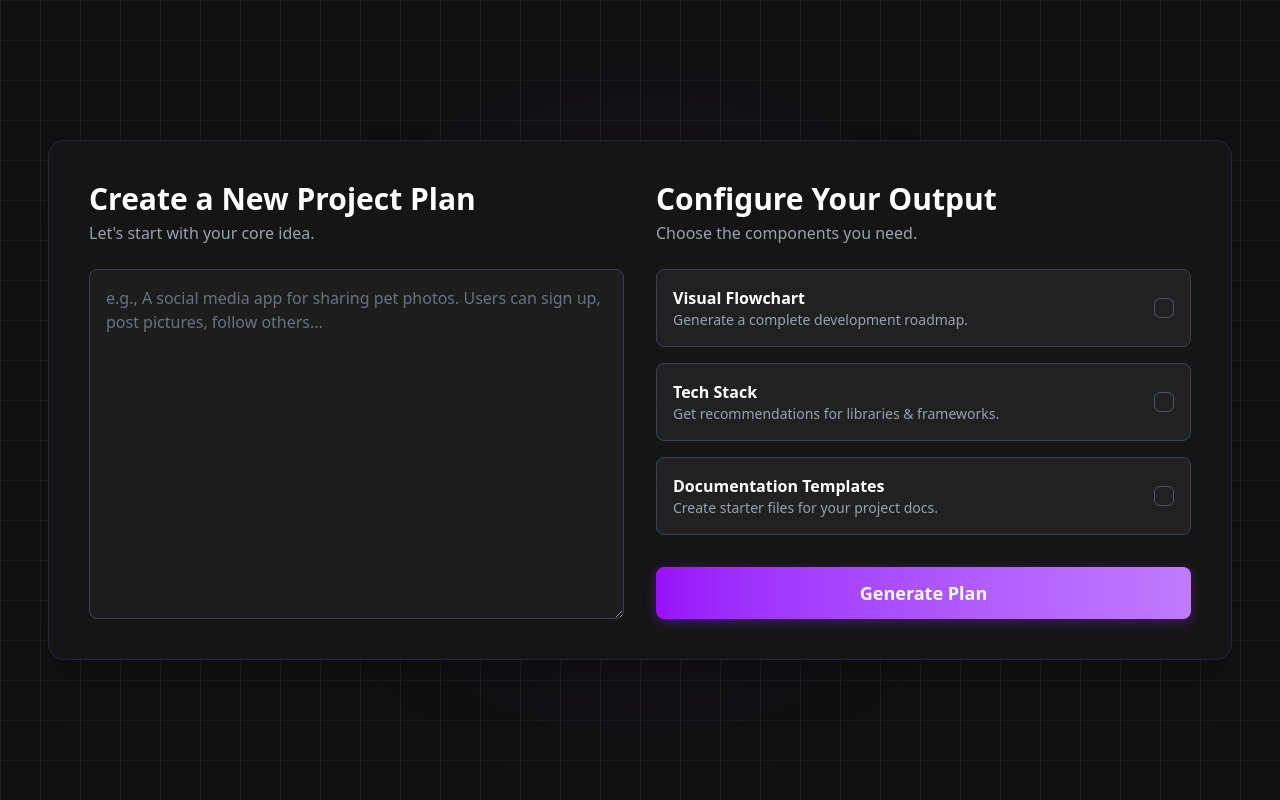
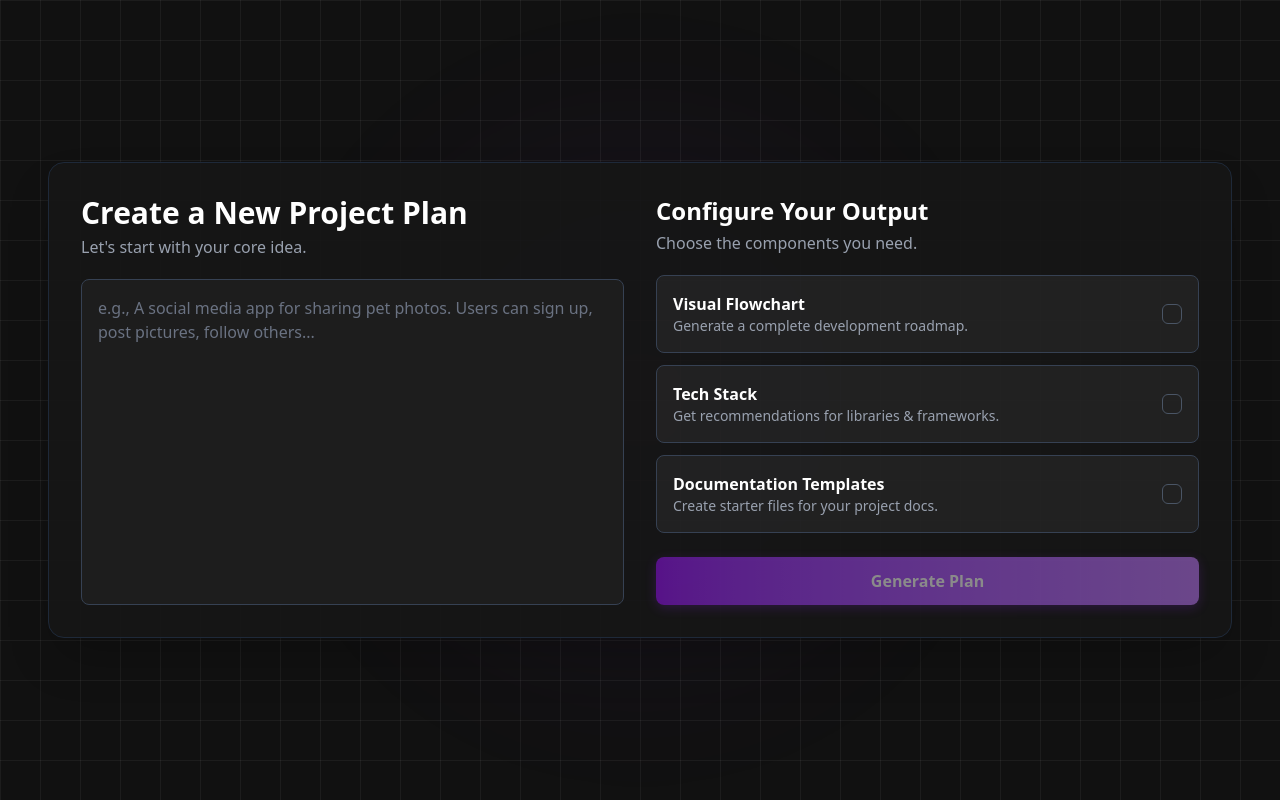
Before and after one commit to YuviX-514/codeFlow, a React (Vite) app in the folder frontend/: page /prompt in a window 1280 px wide. Built offline with nearby package versions, Linux system fonts and the light colour scheme.

Commit message:
prompt page update

```diff
--- a/frontend/pages/Prompt.jsx
+++ b/frontend/pages/Prompt.jsx
@@ -1,8 +1,22 @@
-import React, { useState } from "react";
+import React, { useState, useEffect } from "react";
+import { useNavigate } from "react-router-dom";
 
 export default function ProjectPrompt({ onGenerate }) {
   const [selected, setSelected] = useState([]);
   const [idea, setIdea] = useState("");
+  const navigate = useNavigate();
+
+  // Handle page refresh for GitHub Pages or similar hosting
+  useEffect(() => {
+    const handleRouteChange = () => {
+      if (window.location.pathname !== "/") {
+        navigate("/");
+      }
+    };
+
+    window.addEventListener("popstate", handleRouteChange);
+    return () => window.removeEventListener("popstate", handleRouteChange);
+  }, [navigate]);
 
   const toggleOption = (opt) => {
     setSelected((prev) =>
@@ -34,17 +48,17 @@ export default function ProjectPrompt({ onGenerate }) {
   ];
 
   return (
-    <div className="relative min-h-screen flex items-center justify-center px-3 sm:px-6 lg:px-12 py-6 bg-[#111] text-gray-200">
+    <div className="relative min-h-screen flex items-center justify-center px-3 sm:px-6 lg:px-8 py-6 bg-[#111] text-gray-200">
       {/* Background grid + glow */}
       <div className="absolute inset-0 bg-[linear-gradient(to_right,rgba(255,255,255,0.05)_1px,transparent_1px),linear-gradient(to_bottom,rgba(255,255,255,0.05)_1px,transparent_1px)] bg-[size:30px_30px] sm:bg-[size:40px_40px]" />
-      <div className="absolute top-1/2 left-1/2 w-[400px] sm:w-[600px] lg:w-[800px] h-[400px] sm:h-[600px] lg:h-[800px] -translate-x-1/2 -translate-y-1/2 bg-[radial-gradient(circle,rgba(138,43,226,0.1),transparent_60%)] blur-3xl" />
+      <div className="absolute top-1/2 left-1/2 w-[300px] sm:w-[600px] lg:w-[800px] h-[300px] sm:h-[600px] lg:h-[800px] -translate-x-1/2 -translate-y-1/2 bg-[radial-gradient(circle,rgba(138,43,226,0.1),transparent_60%)] blur-3xl" />
 
       {/* Content */}
-      <div className="relative w-full max-w-7xl bg-[#161616]/90 rounded-2xl border border-gray-800 shadow-2xl overflow-hidden">
-        <div className="grid grid-cols-1 lg:grid-cols-2 gap-6 sm:gap-8 p-4 sm:p-6 lg:p-10">
+      <div className="relative w-full max-w-4xl xl:max-w-7xl bg-[#161616]/90 rounded-2xl border border-gray-800 shadow-2xl overflow-hidden mx-2 sm:mx-4">
+        <div className="grid grid-cols-1 lg:grid-cols-2 gap-4 sm:gap-6 lg:gap-8 p-4 sm:p-6 lg:p-8">
           {/* Left: Input */}
           <div className="flex flex-col">
-            <header className="mb-4 sm:mb-6">
+            <header className="mb-3 sm:mb-5">
               <h1 className="text-xl sm:text-2xl lg:text-3xl font-bold text-white">
                 Create a New Project Plan
               </h1>
@@ -54,18 +68,18 @@ export default function ProjectPrompt({ onGenerate }) {
             </header>
 
             <textarea
-              rows="6"
+              rows="5"
               value={idea}
               onChange={(e) => setIdea(e.target.value)}
               placeholder="e.g., A social media app for sharing pet photos. Users can sign up, post pictures, follow others..."
-              className="flex-grow bg-[#1D1D1D] border border-gray-700 focus:border-purple-500 focus:ring-0 rounded-lg p-2 sm:p-3 lg:p-4 text-gray-200 placeholder-gray-500 text-sm sm:text-base transition-all duration-300 focus:shadow-[0_0_20px_rgba(138,43,226,0.3)]"
+              className="flex-grow bg-[#1D1D1D] border border-gray-700 focus:border-purple-500 focus:ring-0 rounded-lg p-3 sm:p-4 text-gray-200 placeholder-gray-500 text-sm sm:text-base transition-all duration-300 focus:shadow-[0_0_20px_rgba(138,43,226,0.3)] resize-none"
             />
           </div>
 
           {/* Right: Options */}
           <div className="flex flex-col">
-            <header className="mb-4 sm:mb-6">
-              <h2 className="text-lg sm:text-2xl lg:text-3xl font-bold text-white">
+            <header className="mb-3 sm:mb-5">
+              <h2 className="text-lg sm:text-xl lg:text-2xl font-bold text-white">
                 Configure Your Output
               </h2>
               <p className="text-gray-400 mt-1 text-xs sm:text-sm lg:text-base">
@@ -73,12 +87,12 @@ export default function ProjectPrompt({ onGenerate }) {
               </p>
             </header>
 
-            <div className="flex-grow space-y-2 sm:space-y-3 lg:space-y-4">
+            <div className="flex-grow space-y-2 sm:space-y-3">
               {options.map((opt) => (
                 <div
                   key={opt.id}
                   onClick={() => toggleOption(opt.id)}
-                  className={`option-card p-2 sm:p-3 lg:p-4 rounded-lg flex items-center justify-between cursor-pointer border transition-all duration-300 ${
+                  className={`option-card p-3 sm:p-4 rounded-lg flex items-center justify-between cursor-pointer border transition-all duration-300 ${
                     selected.includes(opt.id)
                       ? "bg-purple-900/30 border-purple-500"
                       : "bg-white/5 border-gray-700 hover:bg-purple-900/20 hover:border-purple-500"
@@ -106,10 +120,13 @@ export default function ProjectPrompt({ onGenerate }) {
             </div>
 
             {/* Button */}
-            <div className="mt-4 sm:mt-6 lg:mt-8">
+            <div className="mt-4 sm:mt-6">
               <button
                 onClick={handleGenerate}
-                className="generate-button w-full py-2 sm:py-3 px-6 sm:px-8 lg:px-12 rounded-lg text-sm sm:text-base lg:text-lg font-bold text-white bg-gradient-to-r from-purple-600 to-purple-400 shadow-[0_3px_12px_rgba(138,43,226,0.4)] hover:scale-[1.05] hover:shadow-[0_6px_25px_rgba(138,43,226,0.6)] transition-all duration-300"
+                disabled={!idea.trim()}
+                className={`generate-button w-full py-2 sm:py-3 px-4 sm:px-6 rounded-lg text-sm sm:text-base font-bold text-white bg-gradient-to-r from-purple-600 to-purple-400 shadow-[0_3px_12px_rgba(138,43,226,0.4)] transition-all duration-300 ${
+                  !idea.trim() ? "opacity-50 cursor-not-allowed" : "hover:scale-[1.02] hover:shadow-[0_6px_20px_rgba(138,43,226,0.6)]"
+                }`}
               >
                 Generate Plan
               </button>
```
